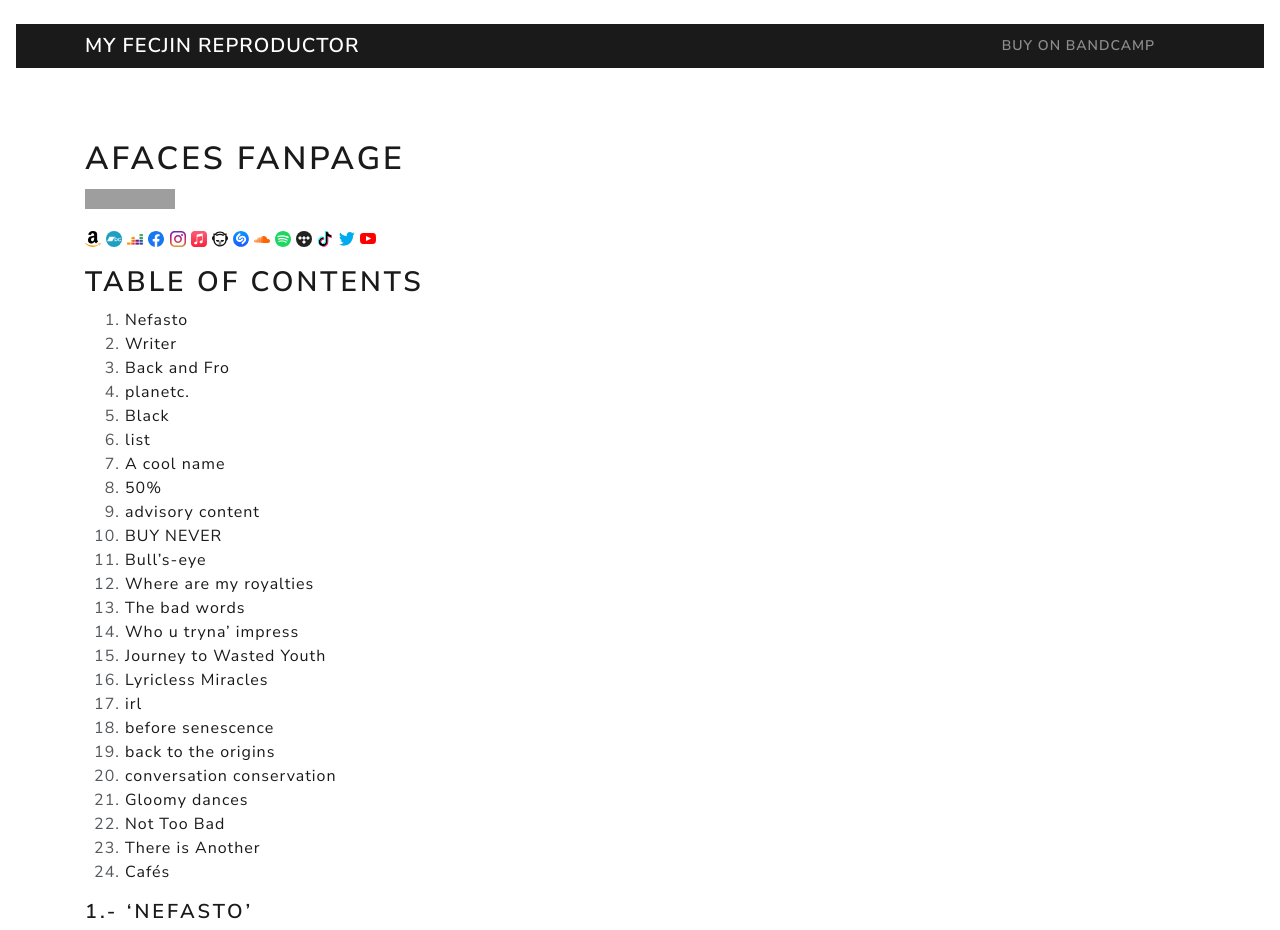
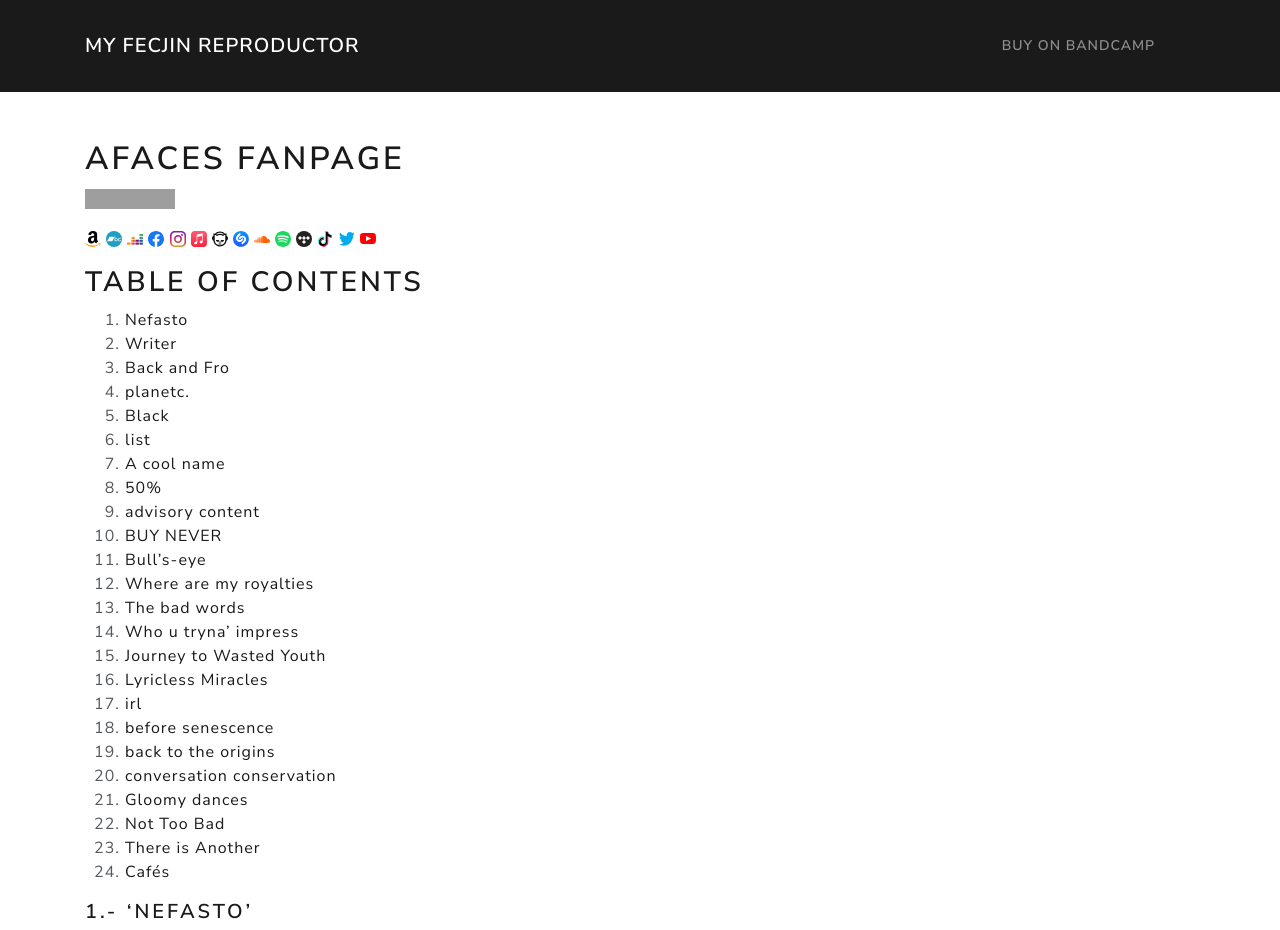
Before and after one commit to afaces/afaces.github.io, a Jekyll site: the page built from index.md, in a window 1280 px wide. Shown: the top 930 px of the page. Built offline with Jekyll 4.4.1, drawn with Linux system fonts in a browser that asks for light colours; grey boxes are pictures that could not be loaded.

Commit message:
UPDATED: Try to repain main bar

```diff
--- a/_includes/header.html
+++ b/_includes/header.html
@@ -1,5 +1,5 @@
-<div class="navbar">
-<nav class="navbar-expand-lg navbar-dark bg-primary">
+<div class="navbar navbar-dark bg-primary">
+<nav class="navbar-expand-lg">
   <div class="container">
     <a class="navbar-brand" rel="author" href="{{ "/" | relative_url }}">{{ "My Fecjin reproductor" | escape }}</a>
 
```
